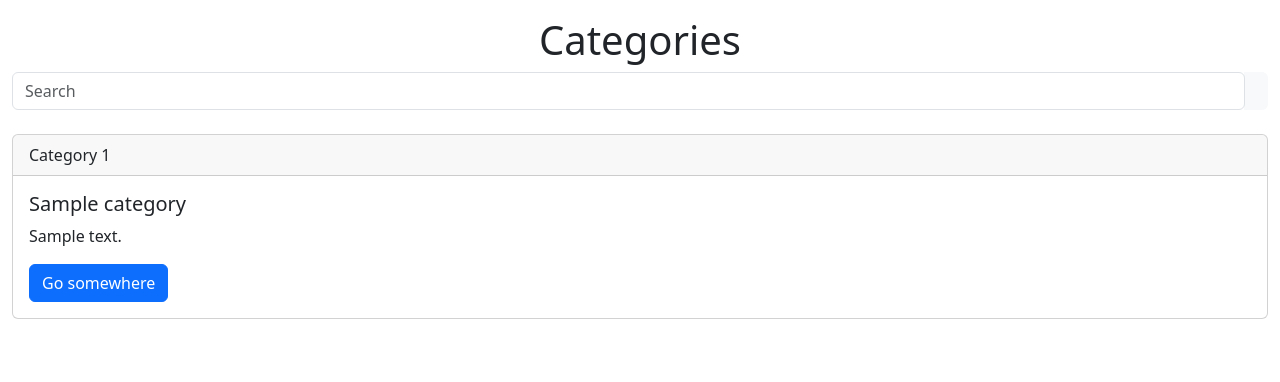
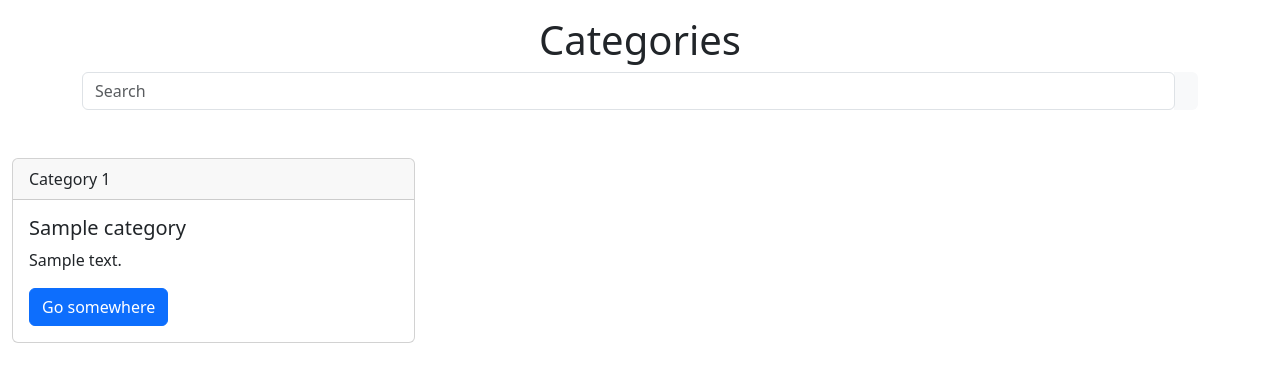
Before and after one commit to Bhavik-Gilbert/Greggor-Financial-Companion, a Django app: page /categories/ in a window 1280 px wide. Shown: the part 56-438 px from the top of the page. Run offline with Django 4.2, Linux system fonts and the light colour scheme; a user stored in the database is signed in; tables that the repository leaves empty hold one stand-in row (values such as "Sample post"); parts of the project's set-up code (start-up, migrations or seed data) failed here and were passed over; some libraries are stand-ins or nearby versions.

Commit message:
feat: update category list

```diff
--- a/gfc/financial_companion/management/commands/seed.py
+++ b/gfc/financial_companion/management/commands/seed.py
@@ -15,7 +15,7 @@ from financial_companion.helpers import TransactionType, CurrencyType, MonetaryA
 
 class Command(BaseCommand):
     PASSWORD = "Password123"
-    USER_COUNT = 2
+    USER_COUNT = 200
     MAX_ACCOUNTS_PER_USER = 10
     MAX_TRANSACTIONS_PER_ACCOUNT = 50
     MAX_NUMBER_OF_CATEGORIES = 10
--- a/gfc/financial_companion/templates/pages/category_list.html
+++ b/gfc/financial_companion/templates/pages/category_list.html
@@ -5,8 +5,8 @@
 
 <!-- Content -->
 {% block content %}
-    <h1 style="text-align: center;">Categories</h1>
-    <div class="input-group rounded">
+    <h1 align="center">Categories</h1>
+    <div class="container input-group rounded">
         <input type="search" class="form-control rounded" placeholder="Search" aria-label="Search" aria-describedby="search-addon" />
         <span class="input-group-text border-0" id="search-addon">
           <i class="fas fa-search"></i>
@@ -14,7 +14,9 @@
       </div>
     <br>
     {%if categories%}
+    <div class="row">
         {%for category in categories %}
+        <div class="col-4 py-4">
             <div class="card">
                 <div class="card-header">
                 Category {{category.id}}
@@ -22,10 +24,16 @@
                 <div class="card-body">
                 <h5 class="card-title">{{ category.name }}</h5>
                 <p class="card-text">{{ category.description }}</p>
-                <a href="#" class="btn btn-primary">Go somewhere</a>
-                </div>
+
+
+                <!-- </div>
+                <div class="card-footer text-muted"> -->
+                    <a href="#" class="btn btn-primary">Go somewhere</a>
+                  </div>
             </div>
+        </div>
         {% endfor %}
+    </div>
     {% else %}
             <h2 style="text-align: center;"> You have no categories yet</h2>
     {% endif %}
```
